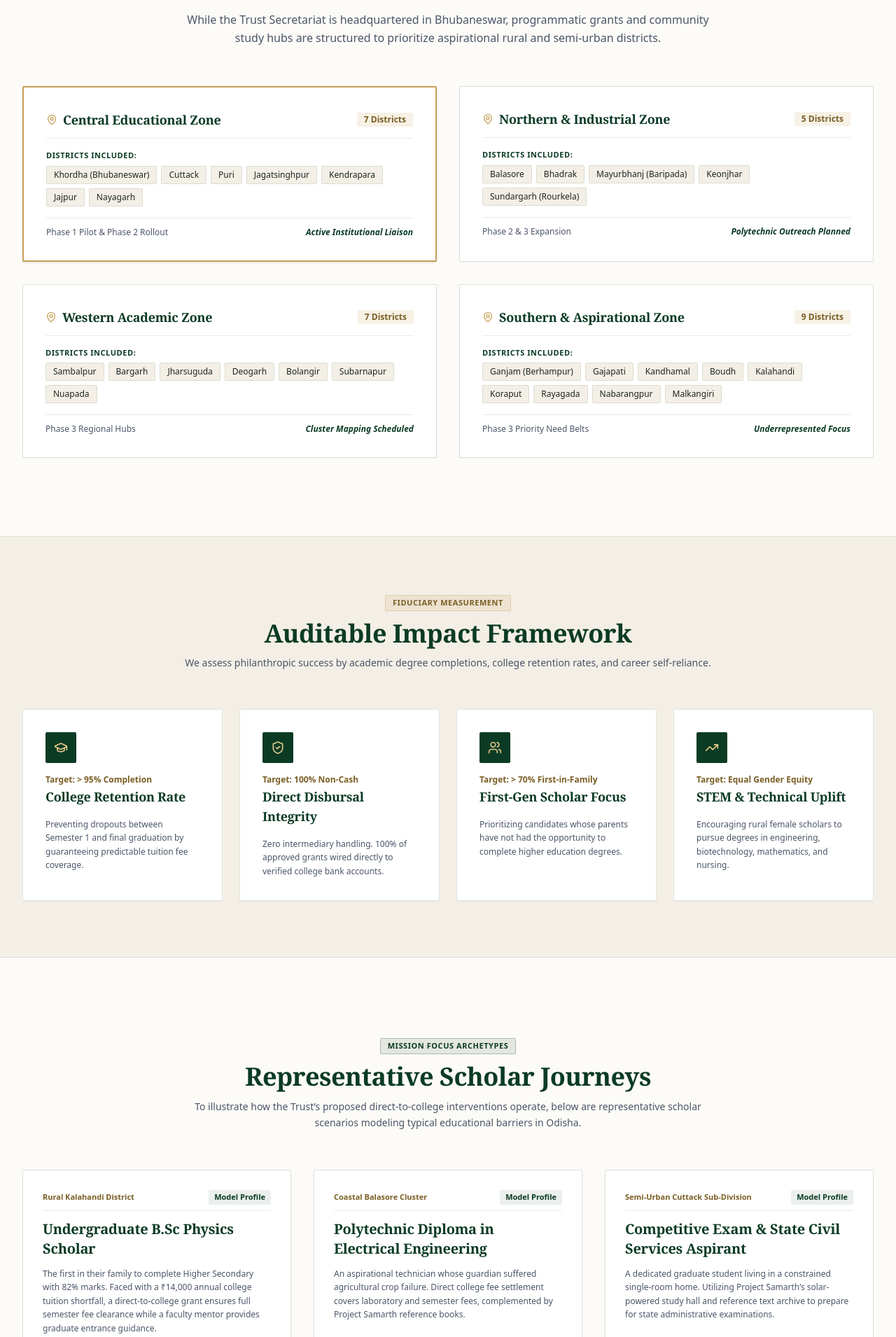
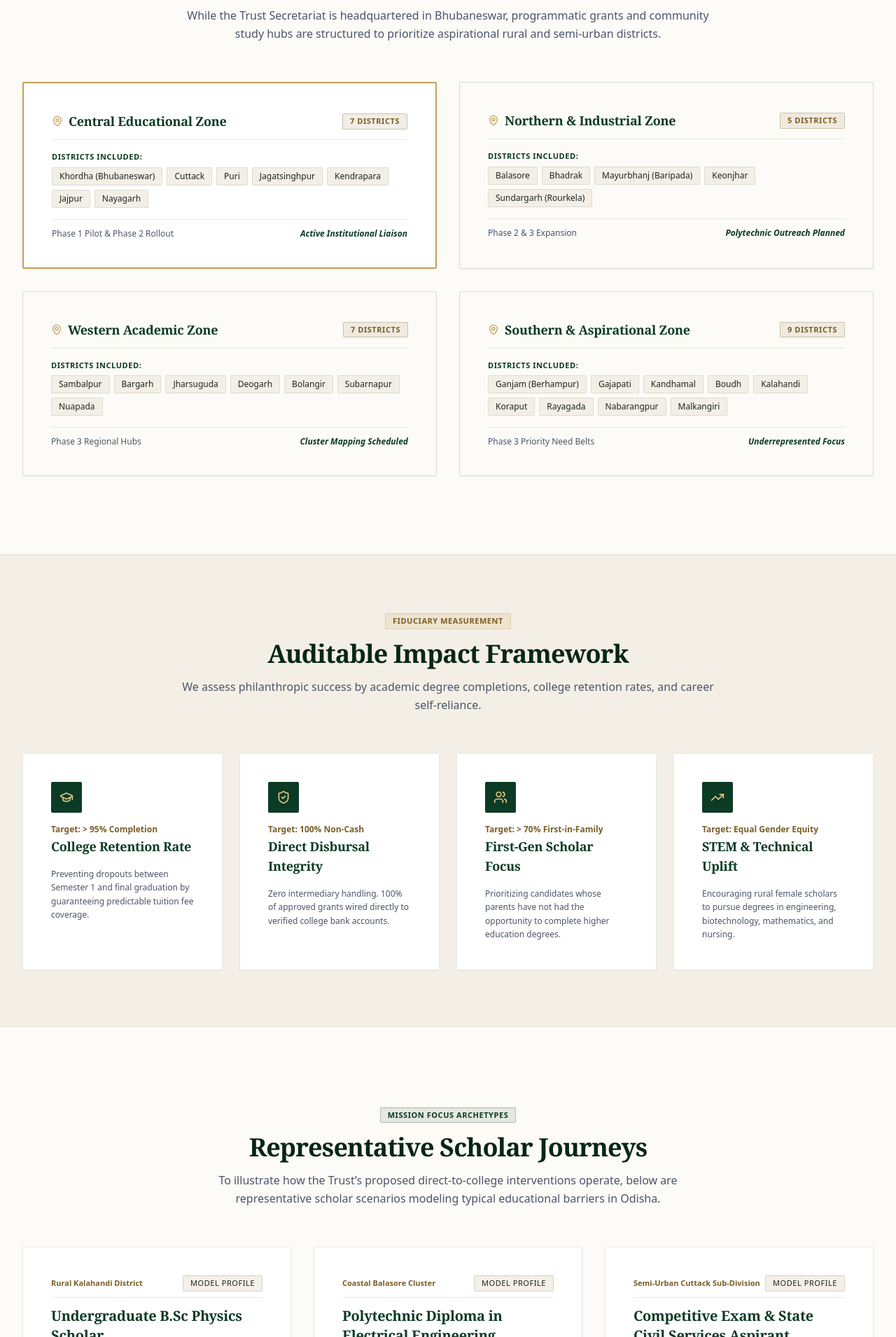
Before and after one commit to Himansu-Nayak/MAHAVIR-TRUST, a Next.js app: page /impact in a window 1280 px wide. Shown: the part 830-2740 px from the top of the page at 70% size. Built offline with nearby package versions, Linux system fonts and the light colour scheme.

Commit message:
feat(impact): elevate 30-district outreach strategy, impact framework, and statutory disclosure archive

```diff
--- a/src/app/impact/page.tsx
+++ b/src/app/impact/page.tsx
@@ -2,23 +2,20 @@ import React from "react";
 import type { Metadata } from "next";
 import Link from "next/link";
 import { PageHero } from "@/components/PageHero";
+import { Container } from "@/components/ui/Container";
+import { SectionHeader } from "@/components/ui/SectionHeader";
 import { Card, Badge } from "@/components/ui/Card";
 import { Button } from "@/components/ui/Button";
 import { TRUST_CONFIG } from "@/lib/config";
 import {
   MapPin,
-  Target,
   CheckCircle2,
   ArrowRight,
   GraduationCap,
   TrendingUp,
-  Award,
   Users,
   ShieldCheck,
   FileText,
-  FileDown,
-  Building2,
-  BookOpen,
 } from "lucide-react";
 
 export const metadata: Metadata = {
@@ -141,25 +138,25 @@ export default function ImpactPage() {
 
       {/* 2. District-Level Coverage Visualization */}
       <section id="districts" className="py-20 md:py-28 bg-[#FDFBF7]">
-        <div className="max-w-7xl mx-auto px-4 sm:px-8 space-y-14">
-          <div className="text-center max-w-3xl mx-auto space-y-3">
-            <Badge variant="forest">Geographic Mandate</Badge>
-            <h2 className="font-serif text-3xl sm:text-4xl lg:text-5xl font-bold text-[#0B3B24] tracking-tight">
-              Coverage Strategy Across All 30 Odisha Districts
-            </h2>
-            <p className="text-sm sm:text-base text-[#4A5568] leading-relaxed">
-              While the Trust Secretariat is headquartered in Bhubaneswar, programmatic grants and community study hubs are structured to prioritize aspirational rural and semi-urban districts.
-            </p>
-          </div>
+        <Container size="default" className="space-y-14">
+          <SectionHeader
+            badge="Geographic Mandate"
+            badgeVariant="forest"
+            title="Coverage Strategy Across All 30 Odisha Districts"
+            subtitle="While the Trust Secretariat is headquartered in Bhubaneswar, programmatic grants and community study hubs are structured to prioritize aspirational rural and semi-urban districts."
+            align="center"
+          />
 
           <div className="grid grid-cols-1 md:grid-cols-2 gap-8">
             {districtZones.map((zone) => (
-              <div
+              <Card
                 key={zone.zone}
-                className={`p-7 sm:p-8 rounded-xs border transition-all space-y-4 ${
+                variant={zone.highlight ? "elevated" : "default"}
+                padding="lg"
+                className={`space-y-4 transition-all duration-200 ${
                   zone.highlight
-                    ? "bg-white border-2 border-[#C5A059] shadow-sm"
-                    : "bg-white border border-[#0B3B24]/15 shadow-xs"
+                    ? "border-2 border-[#C5A059] shadow-sm"
+                    : "border-[#0B3B24]/15 shadow-xs"
                 }`}
               >
                 <div className="flex items-center justify-between pb-3 border-b border-[#0B3B24]/10">
@@ -169,9 +166,9 @@ export default function ImpactPage() {
                       {zone.zone}
                     </span>
                   </div>
-                  <span className="text-xs font-bold text-[#7A5E24] bg-[#C5A059]/15 px-2.5 py-0.5 rounded-xs">
+                  <Badge variant="contrast-gold">
                     {zone.count}
-                  </span>
+                  </Badge>
                 </div>
 
                 <div className="space-y-1.5">
@@ -182,7 +179,7 @@ export default function ImpactPage() {
                     {zone.districts.map((d) => (
                       <span
                         key={d}
-                        className="text-xs bg-[#F4EFE6] text-[#1C2421] px-2.5 py-1 rounded-xs border border-[#0B3B24]/10"
+                        className="text-xs bg-[#F4EFE6] text-[#1C2421] px-2.5 py-1 rounded-xs border border-[#0B3B24]/10 font-medium"
                       >
                         {d}
                       </span>
@@ -194,31 +191,35 @@ export default function ImpactPage() {
                   <span className="text-[#4A5568] font-medium">{zone.phase}</span>
                   <span className="text-[#0B3B24] font-semibold italic">{zone.status}</span>
                 </div>
-              </div>
+              </Card>
             ))}
           </div>
-        </div>
+        </Container>
       </section>
 
       {/* 3. Impact Reporting Framework & Metrics */}
       <section id="framework" className="py-20 bg-[#F4EFE6] border-y border-[#0B3B24]/10">
-        <div className="max-w-7xl mx-auto px-4 sm:px-8 space-y-14">
-          <div className="text-center max-w-3xl mx-auto space-y-3">
-            <Badge variant="gold">Fiduciary Measurement</Badge>
-            <h2 className="font-serif text-3xl sm:text-4xl font-bold text-[#0B3B24]">
-              Auditable Impact Framework
-            </h2>
-            <p className="text-sm text-[#4A5568]">
-              We assess philanthropic success by academic degree completions, college retention rates, and career self-reliance.
-            </p>
-          </div>
+        <Container size="default" className="space-y-14">
+          <SectionHeader
+            badge="Fiduciary Measurement"
+            badgeVariant="gold"
+            title="Auditable Impact Framework"
+            subtitle="We assess philanthropic success by academic degree completions, college retention rates, and career self-reliance."
+            align="center"
+          />
 
           <div className="grid grid-cols-1 md:grid-cols-2 lg:grid-cols-4 gap-6">
             {impactMetrics.map((metric) => {
               const Icon = metric.icon;
               return (
-                <Card key={metric.title} variant="elevated" className="p-7 bg-white border-[#0B3B24]/12 space-y-4">
-                  <div className="w-11 h-11 rounded-xs bg-[#0B3B24] text-[#E4C88A] flex items-center justify-center">
+                <Card
+                  key={metric.title}
+                  variant="elevated"
+                  padding="lg"
+                  className="space-y-4 flex flex-col justify-between"
+                >
+                  <div className="space-y-4">
+                    <div className="w-11 h-11 rounded-xs bg-[#0B3B24] text-[#E4C88A] flex items-center justify-center shadow-xs">
                       <Icon className="w-5 h-5" />
                     </div>
                     <div>
@@ -232,38 +233,39 @@ export default function ImpactPage() {
                     <p className="text-xs text-[#4A5568] leading-relaxed">
                       {metric.description}
                     </p>
+                  </div>
                 </Card>
               );
             })}
           </div>
-        </div>
+        </Container>
       </section>
 
       {/* 4. Scholar Journey Scenarios (Archetypes) */}
       <section className="py-20 md:py-28 bg-[#FDFBF7] border-b border-[#0B3B24]/10">
-        <div className="max-w-7xl mx-auto px-4 sm:px-8 space-y-14">
-          <div className="text-center max-w-3xl mx-auto space-y-3">
-            <Badge variant="forest">Mission Focus Archetypes</Badge>
-            <h2 className="font-serif text-3xl sm:text-4xl font-bold text-[#0B3B24]">
-              Representative Scholar Journeys
-            </h2>
-            <p className="text-sm text-[#4A5568] leading-relaxed">
-              To illustrate how the Trust’s proposed direct-to-college interventions operate, below are representative scholar scenarios modeling typical educational barriers in Odisha.
-            </p>
-          </div>
+        <Container size="default" className="space-y-14">
+          <SectionHeader
+            badge="Mission Focus Archetypes"
+            badgeVariant="forest"
+            title="Representative Scholar Journeys"
+            subtitle="To illustrate how the Trust’s proposed direct-to-college interventions operate, below are representative scholar scenarios modeling typical educational barriers in Odisha."
+            align="center"
+          />
 
           <div className="grid grid-cols-1 md:grid-cols-3 gap-8">
             {scholarArchetypes.map((archetype) => (
-              <div
+              <Card
                 key={archetype.title}
-                className="p-7 bg-white rounded-xs border border-[#0B3B24]/15 shadow-xs flex flex-col justify-between space-y-5"
+                variant="elevated"
+                padding="lg"
+                className="flex flex-col justify-between space-y-5"
               >
                 <div className="space-y-3">
                   <div className="flex items-center justify-between text-[11px] pb-2 border-b border-[#0B3B24]/10">
                     <span className="text-[#7A5E24] font-bold">{archetype.origin}</span>
-                    <span className="text-[#0B3B24] bg-[#0B3B24]/8 px-2 py-0.5 rounded-xs font-semibold">
+                    <Badge variant="neutral" className="text-[10px]">
                       Model Profile
-                    </span>
+                    </Badge>
                   </div>
                   <h3 className="font-serif text-xl font-bold text-[#0B3B24]">
                     {archetype.title}
@@ -281,34 +283,38 @@ export default function ImpactPage() {
                     Target Outcome: <span className="text-emerald-800 font-semibold">{archetype.outcome}</span>
                   </p>
                 </div>
-              </div>
+              </Card>
             ))}
           </div>
 
           <p className="text-[11px] text-[#4A5568] text-center italic">
             *In strict accordance with legal privacy and data integrity guidelines, individual identities, actual beneficiary records, and award amounts will be formally published post statutory formalization and individual consent.
           </p>
-        </div>
+        </Container>
       </section>
 
       {/* 5. Annual Reports & Public Disclosure Archive */}
       <section className="py-20 bg-[#072617] text-[#EDE6D8]">
-        <div className="max-w-7xl mx-auto px-4 sm:px-8 space-y-12">
-          <div className="text-center max-w-3xl mx-auto space-y-4">
+        <Container size="default" className="space-y-12">
+          <SectionHeader
+            badge={
               <div className="inline-flex items-center gap-1.5 px-3 py-1 rounded-xs bg-[#0B3B24] border border-[#C5A059]/40 text-xs text-[#E4C88A] uppercase font-bold tracking-wider">
                 <FileText className="w-3.5 h-3.5 text-[#C5A059]" />
                 <span>Public Accountability</span>
               </div>
-            <h2 className="font-serif text-3xl sm:text-4xl lg:text-5xl font-bold text-white tracking-tight">
-              Statutory Annual Reports & Financial Disclosures
-            </h2>
-            <p className="text-sm sm:text-base text-white/80 leading-relaxed font-sans">
-              As part of our commitment to transparent non-profit governance, MAHAVIR TRUST will publish certified audited balance sheets, expenditure ratios, and statutory Form 10B filings annually.
-            </p>
-          </div>
+            }
+            title="Statutory Annual Reports & Financial Disclosures"
+            subtitle="As part of our commitment to transparent non-profit governance, MAHAVIR TRUST will publish certified audited balance sheets, expenditure ratios, and statutory Form 10B filings annually."
+            align="center"
+            theme="dark"
+          />
 
           {/* Provisional Publication Calendar */}
-          <div className="bg-[#0B3B24]/80 border border-[#C5A059]/30 rounded-xs p-8 max-w-3xl mx-auto space-y-6">
+          <Card
+            variant="dark"
+            padding="lg"
+            className="max-w-3xl mx-auto space-y-6 bg-[#0B3B24]/90 border border-[#C5A059]/30 shadow-lg"
+          >
             <h3 className="font-serif text-xl font-bold text-white">
               Annual Publication Calendar
             </h3>
@@ -344,8 +350,8 @@ export default function ImpactPage() {
                 </Button>
               </Link>
             </div>
-          </div>
-        </div>
+          </Card>
+        </Container>
       </section>
     </div>
   );
```
Also changed, not shown: 1 other file (tests, documents, lock files or other folders). Lines whose indentation alone changed are shown as unchanged.
